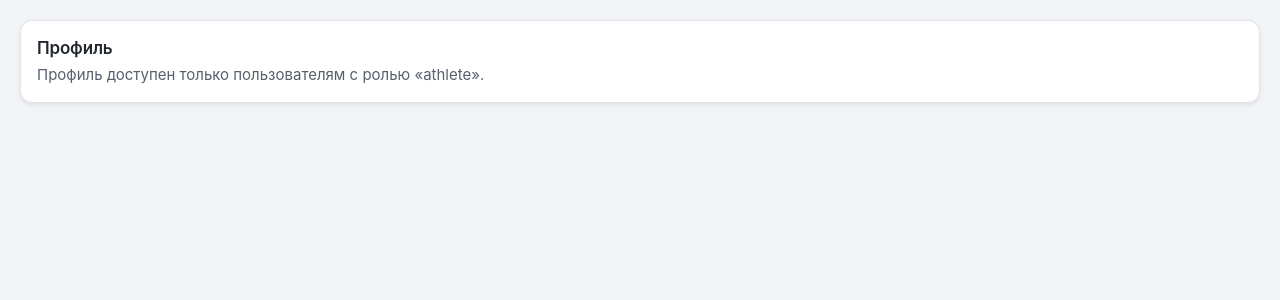
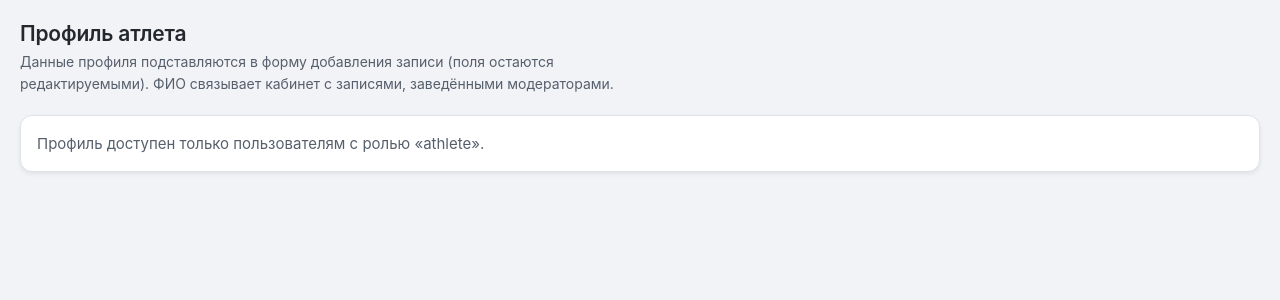
Before and after one commit to shifter1710/competitions, a Python web app: template src/templates/profile.html in a window 1280 px wide. Shown: the part 58-358 px from the top of the page. Run offline with Jinja, Linux system fonts and the light colour scheme; the template is opened without the code that fills it, so the values that code supplies are empty.

Commit message:
page-heads: единый заголовок страниц по прототипу на profile и всех админ-страницах
- layout/admin.html: старый h3.title+text-muted -> .page-head
  (h1.page-title + p.page-sub + кнопка «← В админку» внутри head,
  как backlink в прототипе 07-14); покрывает import, fields, users,
  students, catalogs, maintenance, audit и подтверждение rename.
- profile.html: .page-head по прототипу 04 («Профиль атлета»), старые
  h3 внутри карточек убраны (обе ветки: athlete и заглушка).
- admin.html (хаб): .page-head по прототипу 07, подпись единым текстом
  из прототипа (условная версия для editor убрана — текст и так адресован
  editor'у).
- admin_catalogs.html: подпись приведена к точному тексту прототипа 12
  (упоминание rename-исключения осталось на странице подтверждения
  переименования).

Тексты сверены построчно с design/prototype/04,07,08,09,10,11,12,13,14.
pytest: 250 passed; pre-commit: passed.

```diff
--- a/src/templates/admin_catalogs.html
+++ b/src/templates/admin_catalogs.html
@@ -1,7 +1,7 @@
 {% extends "layout/admin.html" %}
 
 {% block admin_title %}Справочники значений{% endblock admin_title %}
-{% block admin_description %}Подсказки для форм, а не контроль: записи остаются свободным текстом, значения в существующих записях не перезаписываются автоматически. Единственное исключение — переименование значения с галочкой «обновить записи»: явное админское действие, фиксируется в журнале аудита. Новые виды спорта и институты из записей и импорта добавляются автоматически.{% endblock admin_description %}
+{% block admin_description %}Подсказки для форм, а не контроль: записи остаются свободным текстом, значения в существующих записях не перезаписываются. Новые виды спорта и институты из записей и импорта добавляются автоматически.{% endblock admin_description %}
 
 {% block admin_content %}
 
--- a/src/templates/profile.html
+++ b/src/templates/profile.html
@@ -2,15 +2,17 @@
 
 {% block content %}
 
+{# Заголовок по прототипу 04: .page-head над карточкой формы. #}
+<div class="page-head">
+    <div>
+        <h1 class="page-title">Профиль атлета</h1>
+        <p class="page-sub">Данные профиля подставляются в форму добавления записи (поля остаются редактируемыми). ФИО связывает кабинет с записями, заведёнными модераторами.</p>
+    </div>
+</div>
+
 {% if is_athlete %}
 <div class="card shadow-sm mb-4">
     <div class="card-body">
-        <h3 class="title mb-1">Профиль</h3>
-        <div class="text-muted mb-3">
-            Данные профиля подставляются в форму добавления записи (поля остаются редактируемыми).
-            Пока данные хранятся только в этом браузере.
-        </div>
-
         <form class="profile-form row g-3">
             <div class="col-md-6">
                 <label class="form-label" for="profile-student-name">ФИО</label>
@@ -49,7 +51,6 @@
 {% else %}
 <div class="card shadow-sm mb-4">
     <div class="card-body">
-        <h3 class="title mb-1">Профиль</h3>
         <div class="text-muted">Профиль доступен только пользователям с ролью «athlete».</div>
     </div>
 </div>
```
Also changed, not shown: src/templates/admin.html (+6 -4 lines), src/templates/layout/admin.html (+7 -4 lines).
